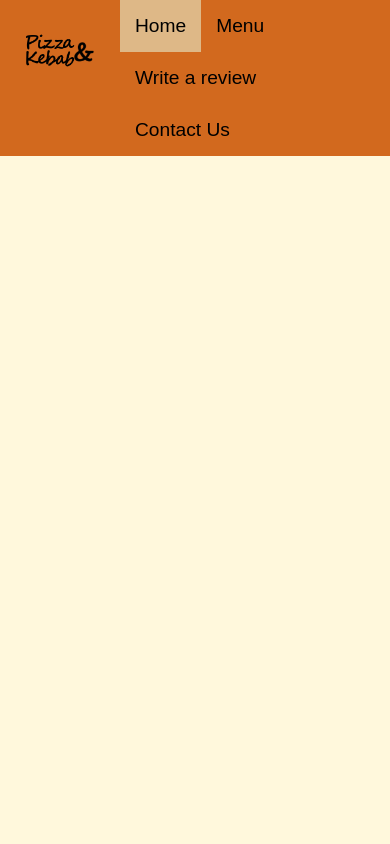
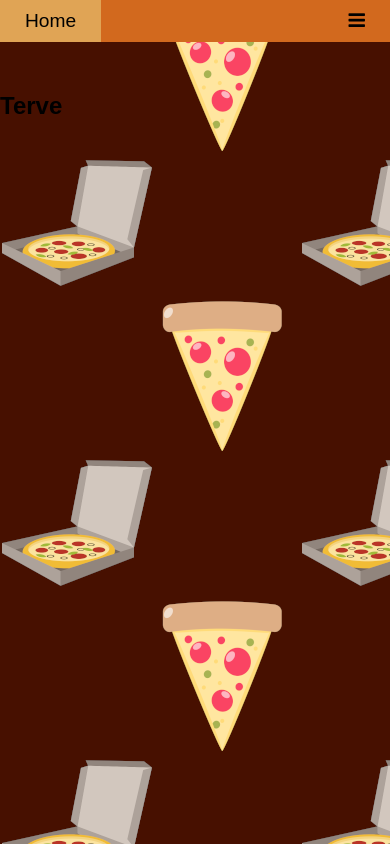
Before and after one commit to WillhardtR57/Team9, a plain HTML site: page index.html in a window 390 px wide. Drawn offline with Linux system fonts and the light colour scheme.

Commit message:
header (ehkä valmis)

```diff
--- a/css/style.css
+++ b/css/style.css
@@ -1,39 +1,61 @@
-
 body {
     font-family: Arial;
     margin: 0px;
-    background-color: cornsilk;
+}
+
+.main {
+    margin-top: 50px;
 }
 
 .navbar {
     overflow: hidden;
     background-color: chocolate;
-    position: fixed;
-    top: 0;
-    width: 100%;
 }
 
 .navbar a {
     float: left;
     color: black;
+    display: block;
     text-align: center;
-    padding: 15px 15px;
+    padding: 10px 25px;
     text-decoration: none;
     font-size: larger;
 }
 
 .navbar a:hover {
     background-color: burlywood;
+    color: black;
 }
 
 .navbar a.active {
-    background-color: burlywood;
+    background-color: rgb(224, 164, 85);
     color: black;
 }
 
-.navbar img {
-    float: left;
-    max-height: 75px;
-    max-width: 300px;
-    padding: 15px;
+.navbar .icon {
+    display: none;
 }
+
+
+
+@media screen and (max-width: 600px) {
+    .navbar a:not(:first-child) {display: none;}
+    .navbar a.icon {
+        float: right;
+        display: block;
+    }
+}
+
+@media screen and (max-width: 600px) {
+    .navbar.responsive {position: relative;}
+    .navbar.responsive a.icon {
+        position: absolute;
+        right: 0;
+        left: 0;
+    }
+    .navbar.responsive a {
+        float: none;
+        display: block;
+        text-align: left;
+    }
+}
--- a/index.html
+++ b/index.html
@@ -5,16 +5,39 @@
     <meta http-equiv="X-UA-Compatible" content="IE=edge">
     <meta name="viewport" content="width=device-width, initial-scale=1.0">
     <link rel="stylesheet" href="css/style.css" type="text/css">
+    <link rel="icon" href="images/icon.png" type="image/icon">
+    <link rel="stylesheet" href="https://cdnjs.cloudflare.com/ajax/libs/font-awesome/4.7.0/css/font-awesome.min.css">
     <title>Project index</title>
 </head>
+<style>
+    body {
+        background-image: url('bg.png');
+    }
+</style>
 <body>
-    <header class="navbar">
-        <img src="images/logo300.png" alt="logo">
+    <header class="navbar" id="dropdown">
         <a class="active" href="index.html">Home</a>
         <a href="sivu1.html">Menu</a>
-        <a href="sivu2.html">Write a review</a>
+        <a href="sivu2.html">Write a Review</a>
         <a href="sivu3.html">Contact Us</a>
-
+        <a href="javascript:void(0);" class="icon" onclick="linksToggle()">
+            <i class="fa fa-bars"></i>
+        </a>
     </header>
+    <main class="main">
+        <article>
+        <h1>Terve</H1>
+        </article>
+    </main>
+    <script>
+        function linksToggle() {
+            var x = document.getElementById("dropdown");
+            if (x.className === "navbar") {
+                x.className += " responsive";
+            } else {
+                x.className = "navbar";
+            }
+        }
+    </script>
 </body>
 </html>
```
Also changed, not shown: images/icon.png (added).
